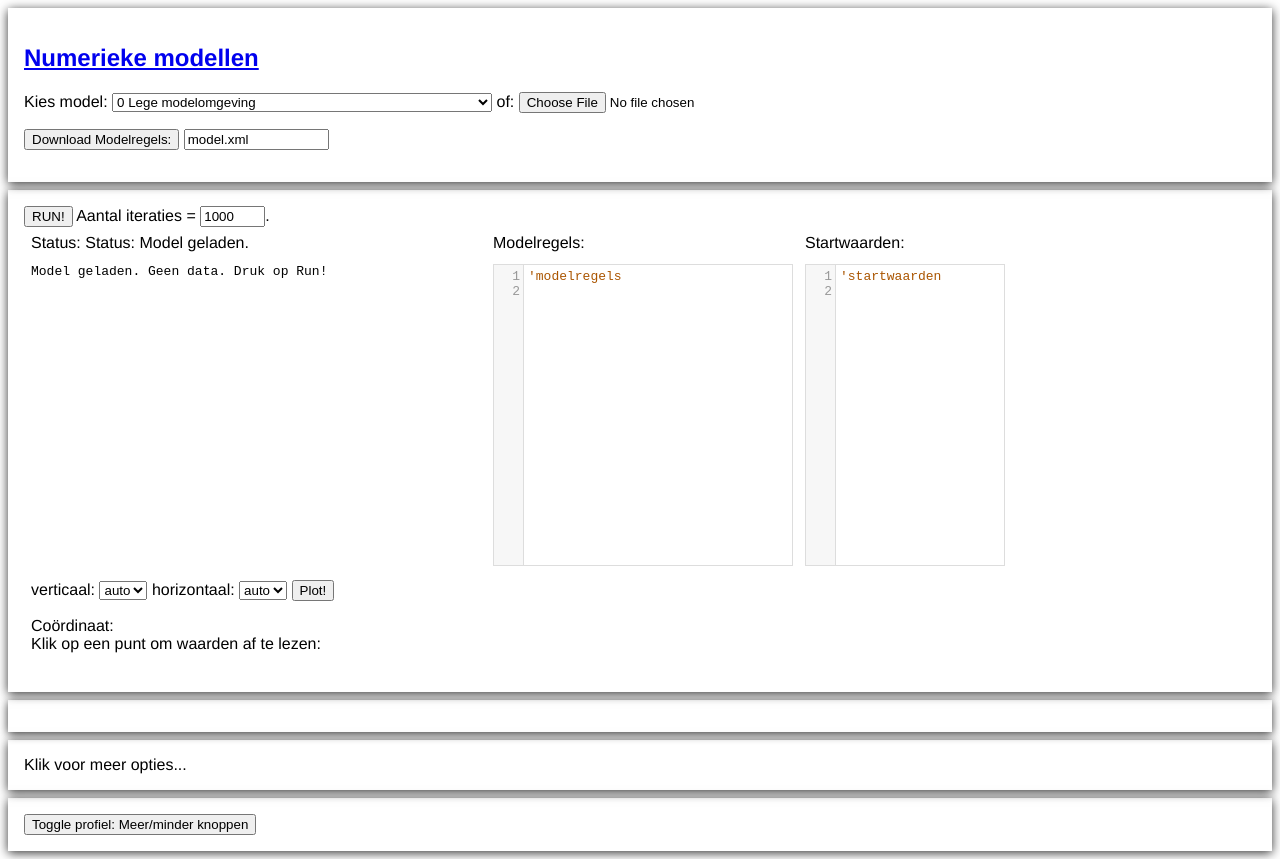
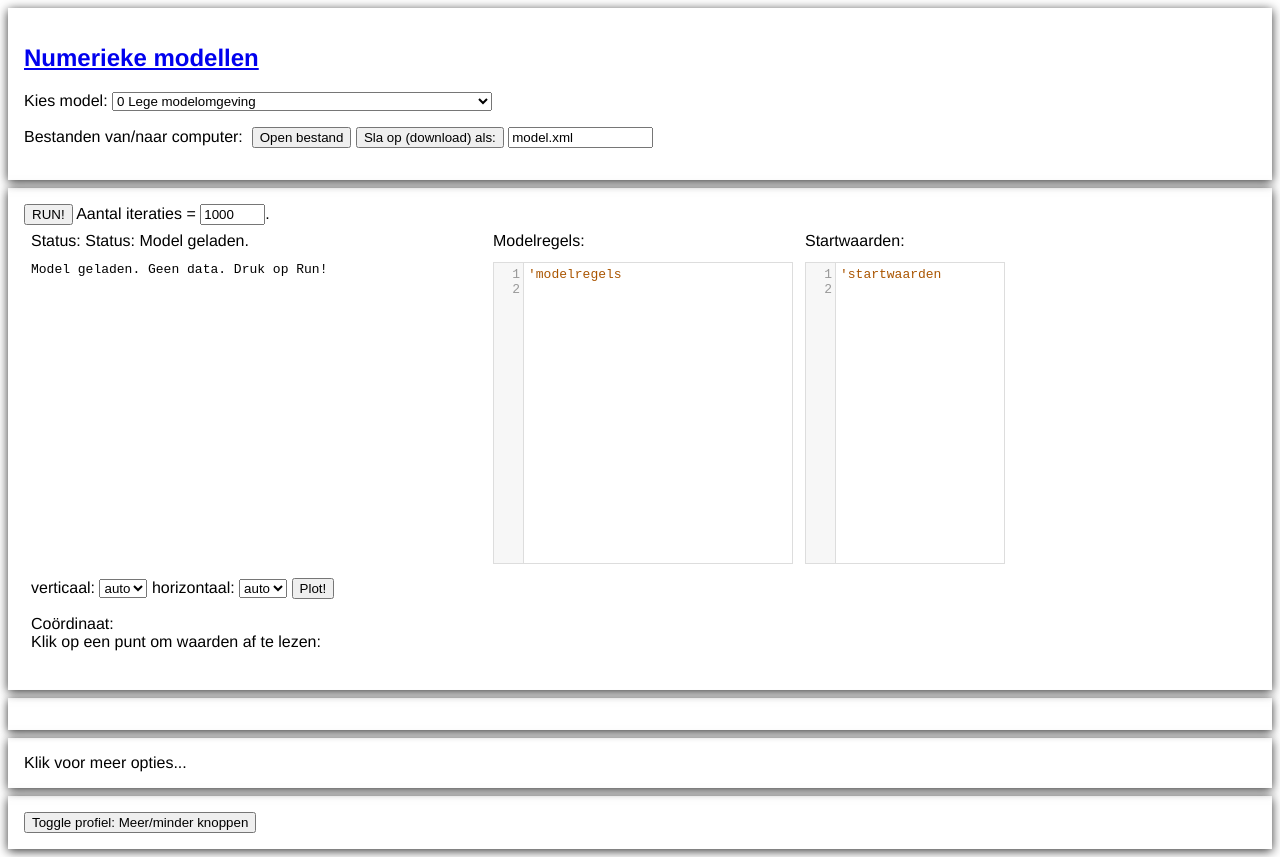
Before and after one commit to tomkooij/modellen, a plain HTML site: page index.html in a window 1280 px wide. Drawn offline with Linux system fonts and the light colour scheme.

Commit message:
Maak "bestand" menuregel

```diff
--- a/index.html
+++ b/index.html
@@ -157,11 +157,15 @@ Do not edit below this line: Change config.js above!
                     <option value="0">model.js niet geladen!</option>
                 </select>
                 <a id="permalink" href="foobar">(link)</a>
-                <span id="open_file_dialog">of: <input type="file" id="fileinput"></span>
                 <p>
+                Bestanden van/naar computer:
+                <span id="open_file_dialog">
+                    <input id="fileinput" type="file" style="width:0px">
+                    <button id="stupid_hack" onclick="fileinput.click()">Open bestand</button>
+                </span>
                 <span id="download_xml_dialog">
-                <input id="download_xml" type="button" value="Download Modelregels:">
-                <input type="text" id="xml_filename" value="model.xml" size=15><br>
+                    <input id="download_xml" type="button" value="Sla op (download) als:">
+                    <input type="text" id="xml_filename" value="model.xml" size=15><br>
                 </span>
             </div>
     </div>
```
